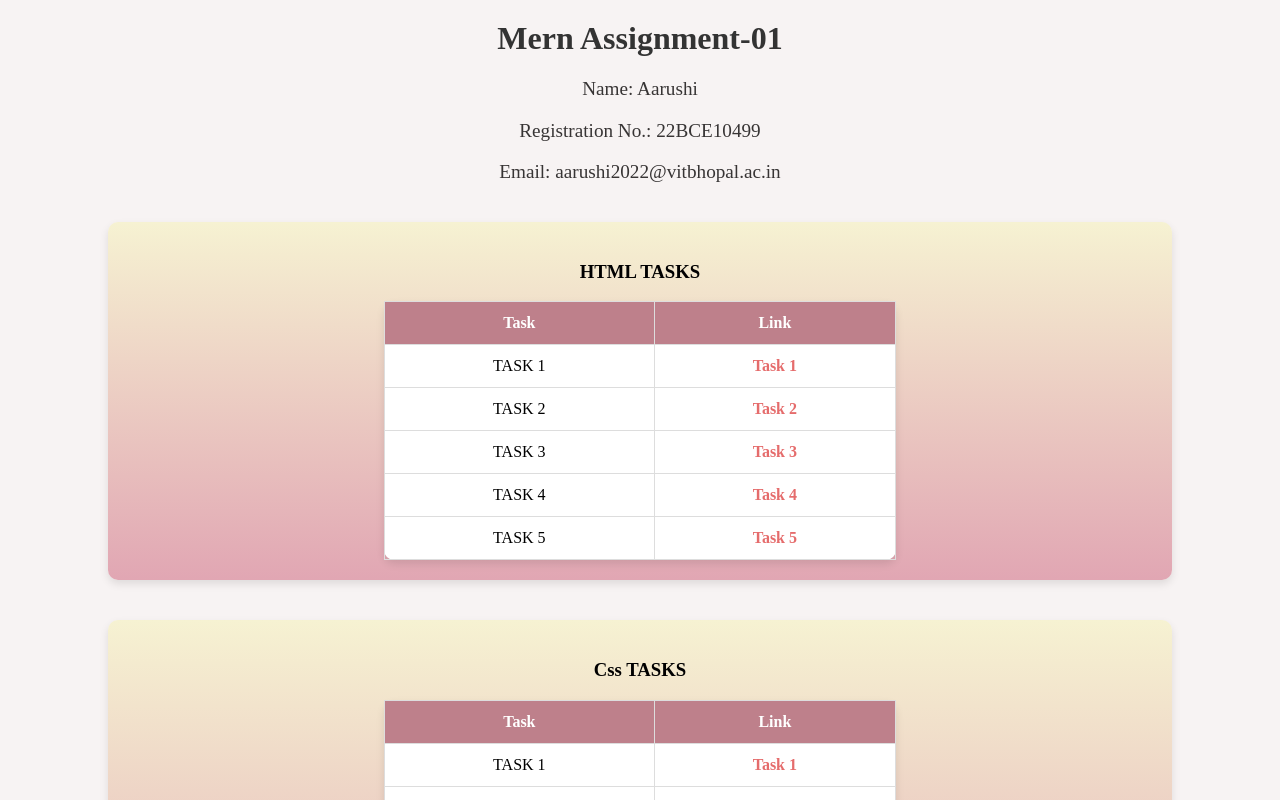
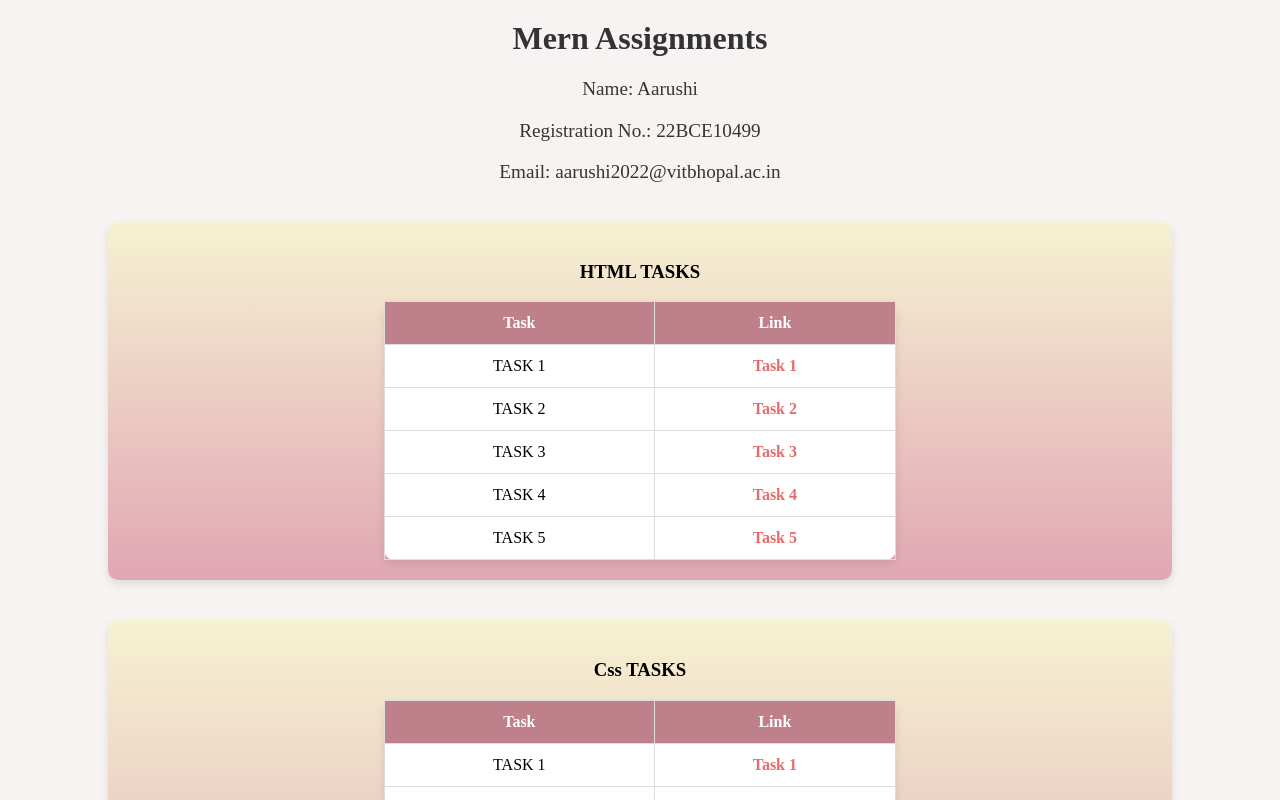
Before and after one commit to aarushigangta/MernInternship-assignment, a plain HTML site: page index.html in a window 1280 px wide. Shown: the top 800 px of the page. Drawn offline with Linux system fonts and the light colour scheme.

Commit message:
Update index.html

```diff
--- a/index.html
+++ b/index.html
@@ -71,7 +71,7 @@
     </style>
   </head>
   <body>
-    <h1 style="text-align: center">Mern Assignment-01</h1>
+    <h1 style="text-align: center">Mern Assignments</h1>
     <p>Name: Aarushi</p>
     <p>Registration No.: 22BCE10499</p>
     <p>Email: aarushi2022@vitbhopal.ac.in</p>
```
